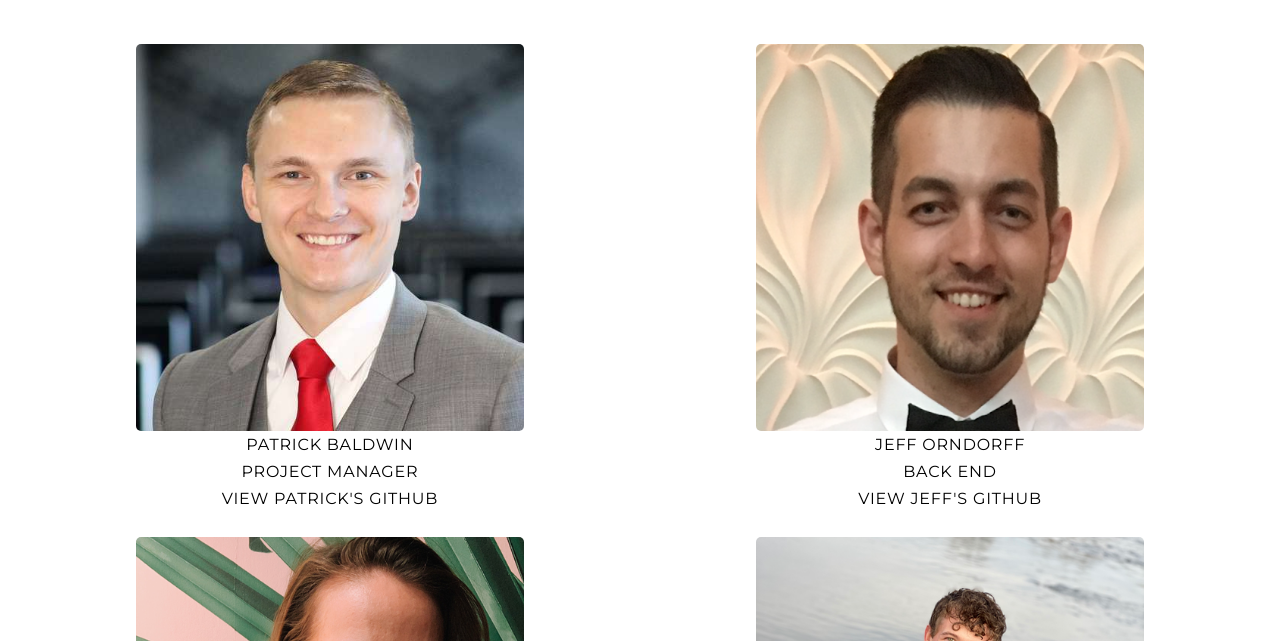
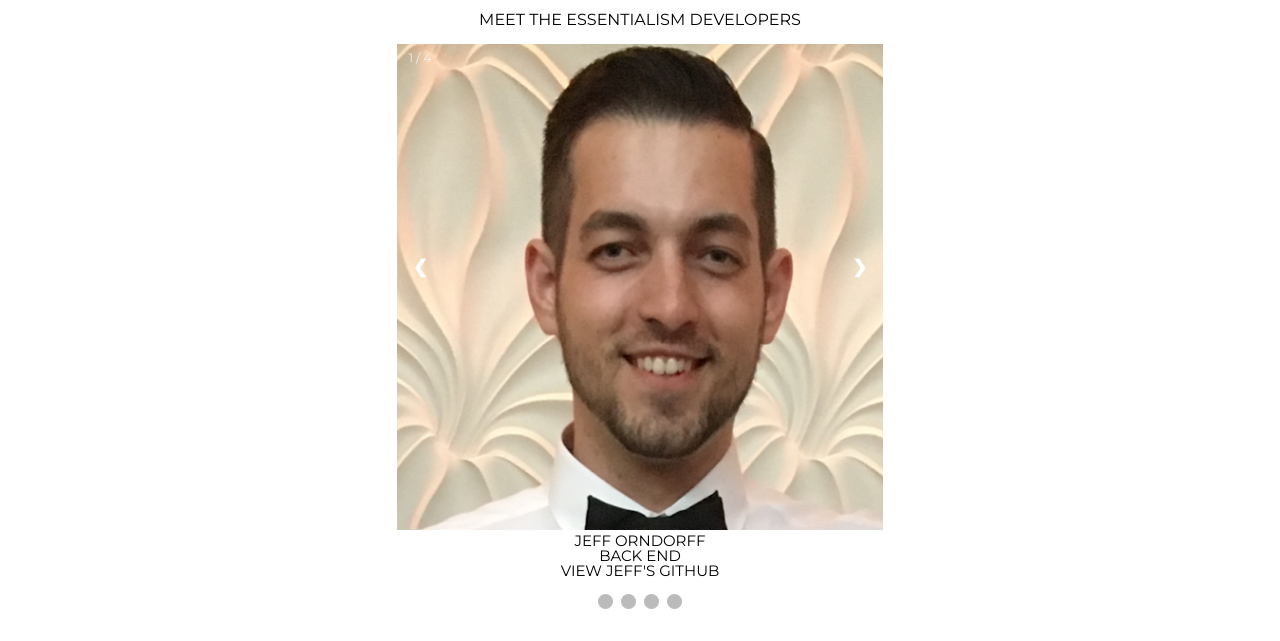
Before and after one commit to BW-Essentialism-2/UI, a plain HTML site: page about.html in a window 1280 px wide. Shown: the part 159-800 px from the top of the page. Drawn offline with Linux system fonts and the light colour scheme.

Commit message:
made image carousel for about us page

```diff
--- a/about.html
+++ b/about.html
@@ -1,18 +1,19 @@
 <!doctype html>
 
 <html lang="en">
+
 <head>
   <meta charset="utf-8">
 
   <title>About Us</title>
 
   <link href="https://fonts.googleapis.com/css?family=Montserrat:400,600,700&display=swap" rel="stylesheet">
-  <link rel="stylesheet" href="css/index.css">
+  <link href="css/index.css" rel="stylesheet">
+  <script type="text/javascript" src="js/about.js"></script>
+
 </head>
 
-
 <div class="container">
-
   <div class="header">
     <a href="index.html"><img src="img/essentialism.png"></a>
     <nav>
@@ -23,39 +24,65 @@
 
   <div class="about">
     <h1>ABOUT US</h1>
+    <p>MEET THE ESSENTIALISM DEVELOPERS</p>
   </div>
 
-  <div class="people">
-    <div class="person">
-      <img src="img/pbaldwin.jpeg">
-      <p>PATRICK BALDWIN</p>
-      <p>PROJECT MANAGER</p>
-      <a href="https://github.com/patrickb42">VIEW PATRICK'S GITHUB</a>
-    </div>
-    <div class="person">
+
+  <!-- Slideshow container -->
+  <div class="slideshow-container">
+
+    <!-- Full-width images with number and caption text -->
+    <div class="mySlides fade first">
+      <div class="numbertext">1 / 4</div>
       <img src="img/jorndorff.png">
+      <div class="text">
         <p>JEFF ORNDORFF</p>
         <p>BACK END</p>
         <a href="https://github.com/Jeffreyo3">VIEW JEFF'S GITHUB</a>
       </div>
-    <div class="person">
+    </div>
+
+    <div class="mySlides fade">
+      <div class="numbertext">2 / 4</div>
       <img src="img/hsisco.png">
+      <div class="text">
         <p>HYSEN SISCO</p>
         <p>FRONT END</p>
         <a href="https://github.com/hsisco">VIEW HYSEN'S GITHUB</a>
       </div>
-    <div class="person">
+    </div>
+
+    <div class="mySlides fade">
+      <div class="numbertext">3 / 4</div>
       <img src="img/dgraham.png">
+      <div class="text">
         <p>DUSTIN GRAHAM</p>
         <p>FRONT END</p>
         <a href="https://github.com/DustinG98">VIEW DUSTIN'S GITHUB</a>
       </div>
-    <div class="person">
+    </div>
+
+    <div class="mySlides fade">
+      <div class="numbertext">4 / 4</div>
       <img src="img/dcornelison.jpeg">
+      <div class="text">
         <p>DEREK CORNELISON</p>
         <p>USER INTERFACE</p>
         <a href="https://github.com/dcornelison1216">VIEW DEREK'S GITHUB</a>
       </div>
+    </div>
+
+    <!-- Next and previous buttons -->
+    <a class="prev" onclick="plusSlides(-1)">&#10094;</a>
+    <a class="next" onclick="plusSlides(1)">&#10095;</a>
+  </div>
+
+  <!-- The dots/circles -->
+  <div style="text-align:center" class="dots">
+    <span class="dot" onclick="currentSlide(1)"></span>
+    <span class="dot" onclick="currentSlide(2)"></span>
+    <span class="dot" onclick="currentSlide(3)"></span>
+    <span class="dot" onclick="currentSlide(4)"></span>
   </div>
 
   <div class="footer">
@@ -65,8 +92,6 @@
     </nav>
   </div>
 
-
 </div>
 
-
 </html>
--- /dev/null
+++ b/js/about.js
@@ -0,0 +1,28 @@
+var slideIndex = 1;
+showSlides(slideIndex);
+
+// Next/previous controls
+function plusSlides(n) {
+  showSlides(slideIndex += n);
+}
+
+// Thumbnail image controls
+function currentSlide(n) {
+  showSlides(slideIndex = n);
+}
+
+function showSlides(n) {
+  var i;
+  var slides = document.getElementsByClassName("mySlides");
+  var dots = document.getElementsByClassName("dot");
+  if (n > slides.length) {slideIndex = 1}
+  if (n < 1) {slideIndex = slides.length}
+  for (i = 0; i < slides.length; i++) {
+      slides[i].style.display = "none";
+  }
+  for (i = 0; i < dots.length; i++) {
+      dots[i].className = dots[i].className.replace(" active", "");
+  }
+  slides[slideIndex-1].style.display = "block";
+  dots[slideIndex-1].className += " active";
+}
--- a/less/about.less
+++ b/less/about.less
@@ -3,7 +3,11 @@
   .about {
     h1 {
       .font(2rem, 700, .05rem, 1rem);
-      margin-bottom: 3rem;
+      margin-bottom: 1rem;
+    }
+    p {
+      text-align: center;
+      margin-bottom: 1rem;
     }
   }
   .people {
@@ -47,5 +51,8 @@
         width: 100%;
       }
     }
+    .footer {
+      display: none;
+    }
   }
 }
--- /dev/null
+++ b/less/image-carousel.less
@@ -0,0 +1,115 @@
+.slideshow-container {
+  max-width: 1000px;
+  position: relative;
+  margin: auto;
+  width: 40%;
+  .mySlides {
+    display: none;
+    width: 100%;
+    img {
+      width: 100%;
+    }
+    .text {
+      color: #f2f2f2;
+      font-size: 15px;
+      padding: 8px 12px;
+      position: relative;
+      bottom: 8px;
+      text-align: center;
+      p {
+        color: black;
+      }
+      a {
+        color: black;
+        text-decoration: none;
+      }
+    }
+    .numbertext {
+      color: #f2f2f2;
+      font-size: 12px;
+      padding: 8px 12px;
+      position: absolute;
+      top: 0;
+    }
+  }
+  .first {
+    display: block;
+  }
+  .prev, .next {
+    cursor: pointer;
+    position: absolute;
+    top: 40%;
+    width: auto;
+    margin-top: -22px;
+    padding: 16px;
+    color: white;
+    font-weight: bold;
+    font-size: 18px;
+    transition: 0.6s ease;
+    border-radius: 0 3px 3px 0;
+    user-select: none;
+    &:hover {
+      background-color: rgba(0,0,0,0.8);
+    }
+  }
+  .next {
+    right: 0;
+  }
+  .fade {
+    -webkit-animation-name: fade;
+    -webkit-animation-duration: 1.5s;
+    animation-name: fade;
+    animation-duration: 1.5s;
+  }
+}
+.dots {
+  .dot {
+    cursor: pointer;
+    height: 15px;
+    width: 15px;
+    margin: 0 2px;
+    background-color: #bbb;
+    border-radius: 50%;
+    display: inline-block;
+    transition: background-color 0.6s ease;
+  }
+}
+.active {
+  background-color: #717171;
+}
+.dot:hover {
+  background-color: #717171;
+}
+@-webkit-keyframes fade {
+  from {opacity: .4}
+  to {opacity: 1}
+}
+
+@keyframes fade {
+  from {opacity: .4}
+  to {opacity: 1}
+}
+
+@media @tablet1 {
+  .slideshow-container {
+    .mySlides {
+      .text {
+        p {
+          font-size: 1rem;
+        }
+        a {
+          font-size: 1rem;
+        }
+      }
+    }
+  }
+}
+
+@media @mobile {
+  .slideshow-container {
+    width: 60%;
+    .prev, .next {
+      top: 25%;
+    }
+  }
+}
--- a/less/index.less
+++ b/less/index.less
@@ -5,5 +5,6 @@
 @import "navigation";
 @import "footer";
 @import "about";
+@import "image-carousel";
 @import "signup";
 @import "home-page";
```
Also changed, not shown: css/index.css, 2 other files. Lines whose indentation alone changed are shown as unchanged.
